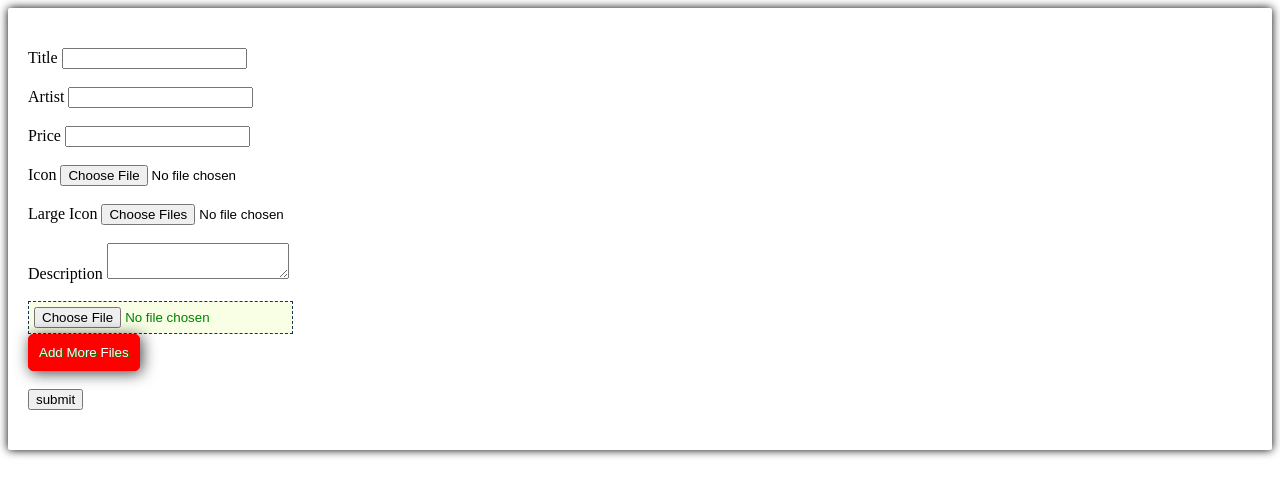
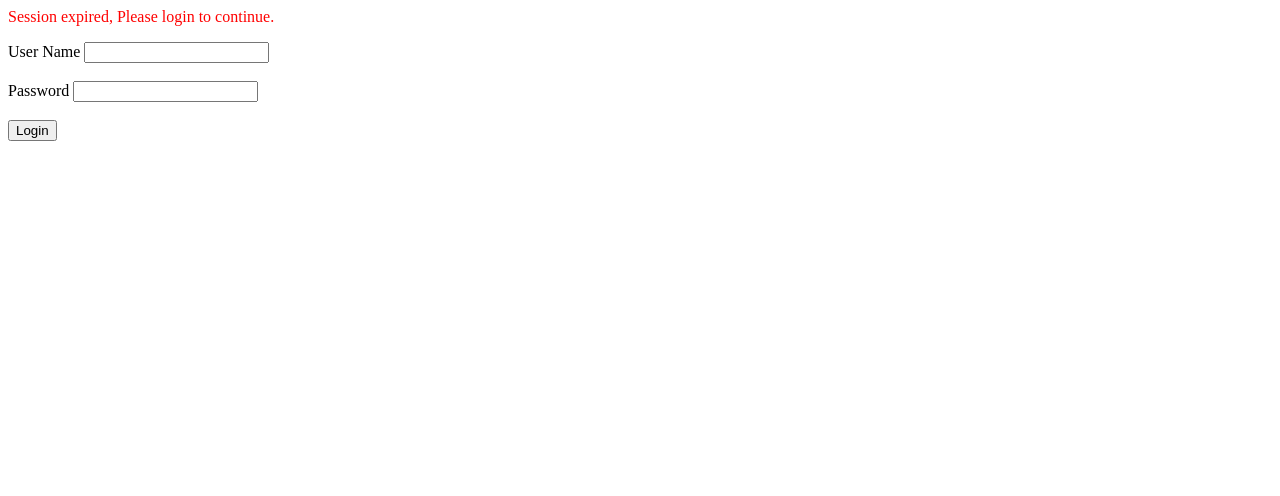
Before and after one commit to saurabhkumar91/sociabile, a PHP site: page /admin/addEmoticons.php in a window 1280 px wide. Shown: the top 496 px of the page. Run offline with PHP 8.4, Linux system fonts and the light colour scheme; some libraries are stand-ins or nearby versions.

Commit message:
admin login

```diff
--- a/my-rest-api/admin/addEmoticons.php
+++ b/my-rest-api/admin/addEmoticons.php
@@ -1,5 +1,20 @@
+<?php
+    require_once 'loginValidate.php';
+    $url                = "http://".$_SERVER["HTTP_HOST"].$_SERVER["PHP_SELF"];
+    $changePasswordUrl  = str_replace( "addEmoticons.php", "changePassword.php", $url );
+    $logoutUrl          = str_replace( "addEmoticons.php", "logout.php", $url );
+?>
 <html>
     <body>
+        <p>
+            <span style="float:left;" class="button">
+                &nbsp;&nbsp;&nbsp;&nbsp;<a  style="color:#ffffff;" href="<?php echo $changePasswordUrl;?>">change password</a>
+            </span>
+            <span style="float:right" class="button">
+                <a  style="color:#ffffff;" href="<?php echo $logoutUrl;?>">logout</a>&nbsp;&nbsp;&nbsp;&nbsp;
+            </span>
+        </p>
+        <br><br><br><br>
         <form enctype="multipart/form-data" method="post" action="addEmoticons.php">
             <label for="title">Title</label>
             <input type="text" name="title" id="title" value="">
@@ -21,9 +36,10 @@
             <br><br>
                 <div id="filediv"></div>
                 <div><input name="file[]" type="file" id="file"/></div>
+                <br>
                 <input type="button" id="add_more" class="upload" value="Add More Files"/>
             <br><br>
-            <input type="submit" name="submit" value="submit">
+            <input type="submit" name="submit" value="submit" class="button">
         </form>
 
 
@@ -100,8 +116,8 @@
                 margin-left:30px
             }
             .upload{
-                background-color:red;
-                border:1px solid red;
+                background-color:green;
+                border:1px solid green;
                 color:#fff;
                 border-radius:5px;
                 padding:10px;
@@ -114,11 +130,14 @@
                 border:1px solid #c20b0b;
                 box-shadow:0 0 5px rgba(0,0,0,.75)
             }
-            #file{
-                color:green;
-                padding:5px;
-                border:1px dashed #123456;
-                background-color:#f9ffe5
+            .button{
+                background-color:green;
+                border:1px solid green;
+                color:#fff;
+                border-radius:5px;
+                padding:10px;
+                text-shadow:1px 1px 0 green;
+                box-shadow:2px 2px 15px rgba(0,0,0,.75)
             }
             #upload{
                 margin-left:45px
@@ -204,7 +223,7 @@ if (isset($_POST['submit'])) {
         }else{
             $mongo = new MongoClient();
             $db = $mongo->Sociabile;
-            $request = 'db.emoticons.insert({ title: "'.$_POST["title"].'", artist: "'.$_POST["artist"].'", price: "'.$_POST["price"].'", icon: "'.$iconImageName.'", large_icon: "'.$largeiconImageName.'", decsription: "'.$_POST["decsription"].'", emoticons:'.json_encode($emoticons).' })';
+            $request = 'return db.emoticons.insert({ title: "'.$_POST["title"].'", artist: "'.$_POST["artist"].'", price: "'.$_POST["price"].'", icon: "'.$iconImageName.'", large_icon: "'.$largeiconImageName.'", decsription: "'.$_POST["decsription"].'", emoticons:'.json_encode($emoticons).' })';
             $result = $db->execute($request);
             if($result['ok'] == 0) {
                 exit( $result['errmsg'] );
--- /dev/null
+++ b/my-rest-api/admin/login.php
@@ -0,0 +1,35 @@
+<?php
+    if( isset($_POST['username']) &&  isset($_POST['password']) ){
+            $mongo = new MongoClient();
+            $db = $mongo->Sociabile;
+            $password   = md5( $_POST['password'] );
+            $request    = 'return db.admin_users.find( { username:"'.$_POST['username'].'", password:"'.$password.'" } ).toArray();';
+            $result     = $db->execute($request);
+            if($result['ok'] == 0) {
+                exit( $result['errmsg'] );
+            }
+            $phpName    = str_replace( "login.php", "addEmoticons.php", $_SERVER["PHP_SELF"] );
+            $url        = "http://".$_SERVER["HTTP_HOST"].$phpName;
+            if( count($result["retval"]) > 0 ){
+                session_start();
+                session_regenerate_id();
+                $_SESSION["user"]   = $result["retval"][0];
+                header("Location:$url");
+            }else{
+                echo "<p style='color:red;'>Invalid username or password.</p>";
+            }
+   }
+?>
+<html>
+    <body>
+        <form enctype="multipart/form-data" method="post" action="login.php">
+            <label for="username">User Name</label>
+            <input type="text" name="username" id="username" value="">
+            <br><br>
+            <label for="password">Password</label>
+            <input type="password" name="password" id="password" value="">
+            <br><br>
+            <input type="submit" name="submit" value="Login">
+        </form>
+    </body>
+</html>
--- /dev/null
+++ b/my-rest-api/admin/loginValidate.php
@@ -0,0 +1,7 @@
+<?php
+session_start();
+if( !isset($_SESSION["user"]) ){
+    echo "<p style='color:red;'>Session expired, Please login to continue.</p>";
+    require_once 'login.php';
+    exit();
+}
--- /dev/null
+++ b/my-rest-api/admin/logout.php
@@ -0,0 +1,6 @@
+<?php
+session_start();
+unset($_SESSION["user"]);
+echo "<p style='color:blue;'>User logged out successfully.</p>";
+require_once 'login.php';
+exit();
```
Also changed, not shown: my-rest-api/admin/addUser.php (added, +46 -0 lines), my-rest-api/admin/changePassword.php (added, +57 -0 lines).
